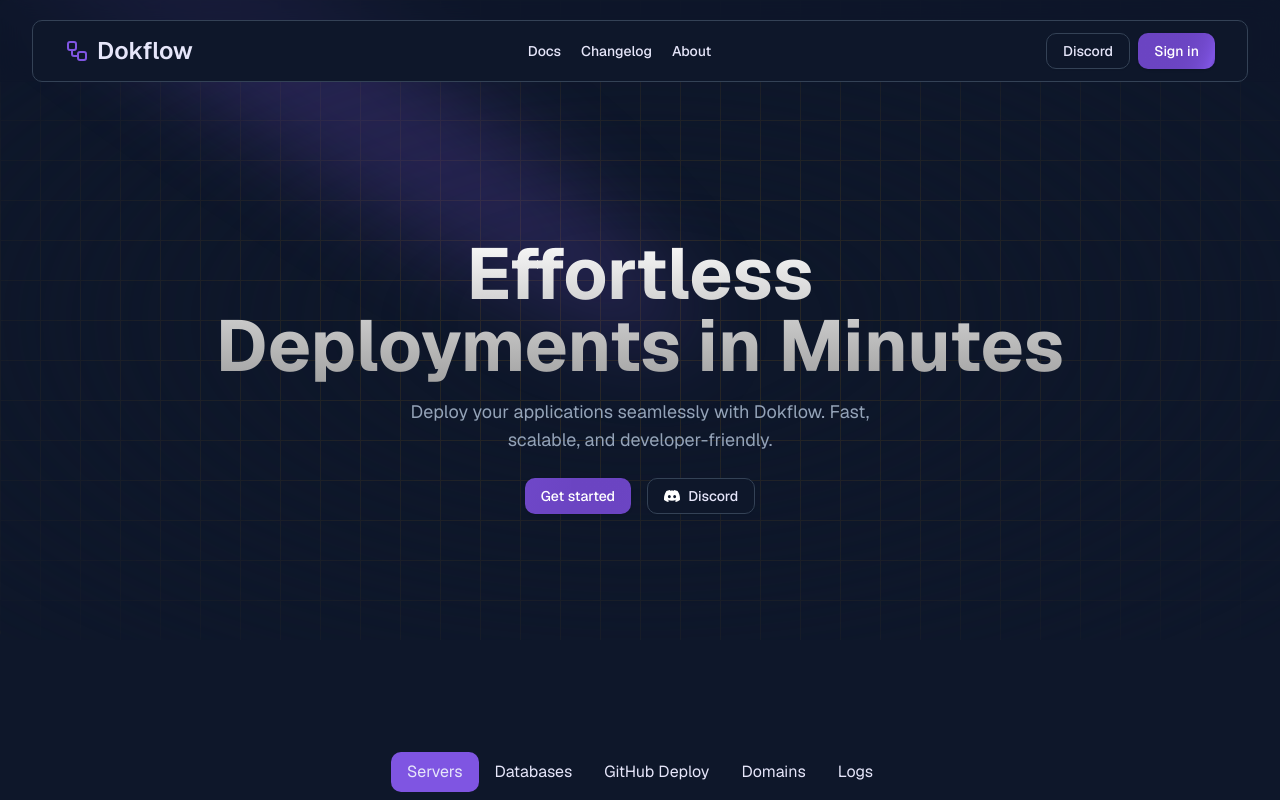
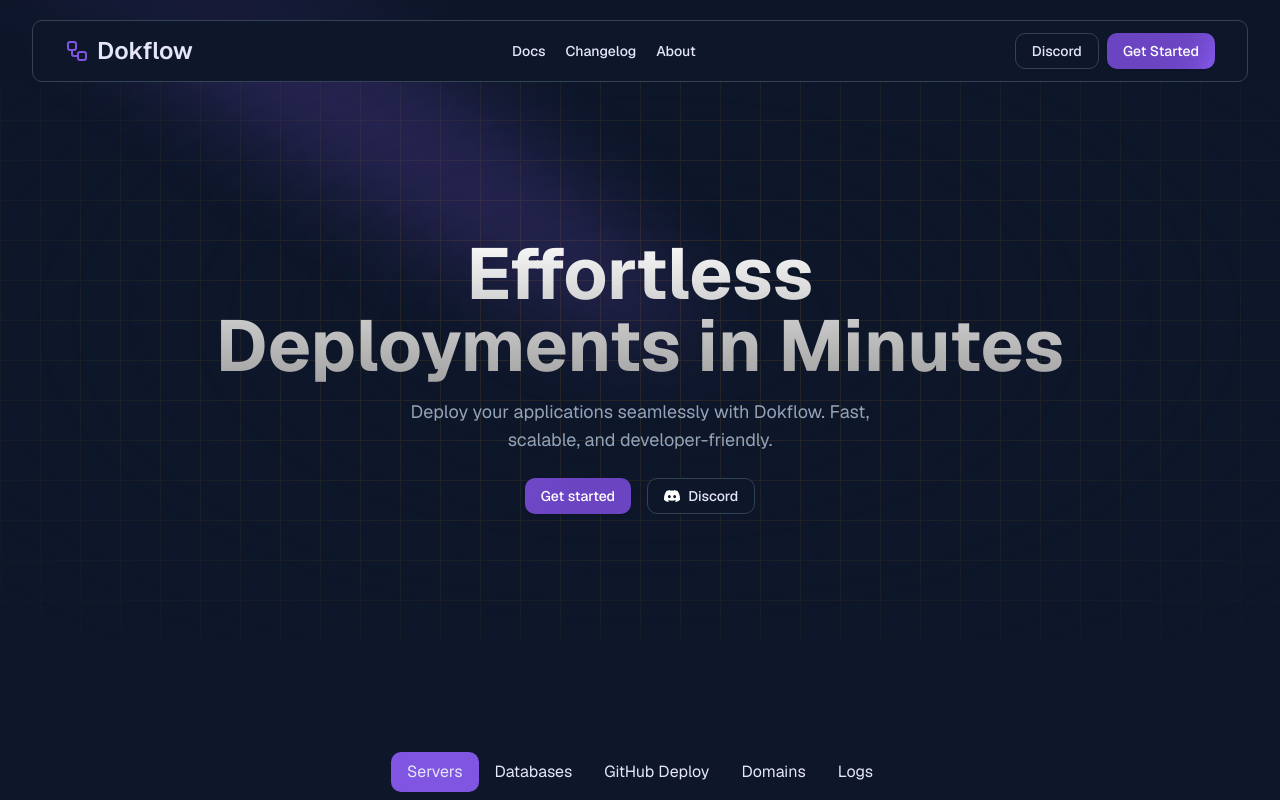
Before and after one commit to contentql/dflow-website, a Next.js app: page / in a window 1280 px wide. Shown: the top 800 px of the page. Built offline with nearby package versions, Linux system fonts and the light colour scheme.

Commit message:
chore: update button text

```diff
--- a/src/components/Navbar.tsx
+++ b/src/components/Navbar.tsx
@@ -77,7 +77,7 @@
             Discord
           </Button>
           <Button className='animate-shimmer bg-[linear-gradient(110deg,#6B44C2,45%,#7F55E2,55%,#6B44C2)] bg-[length:200%_100%]'>
-            Sign in
+            Get Started
           </Button>
         </div>
 
```
